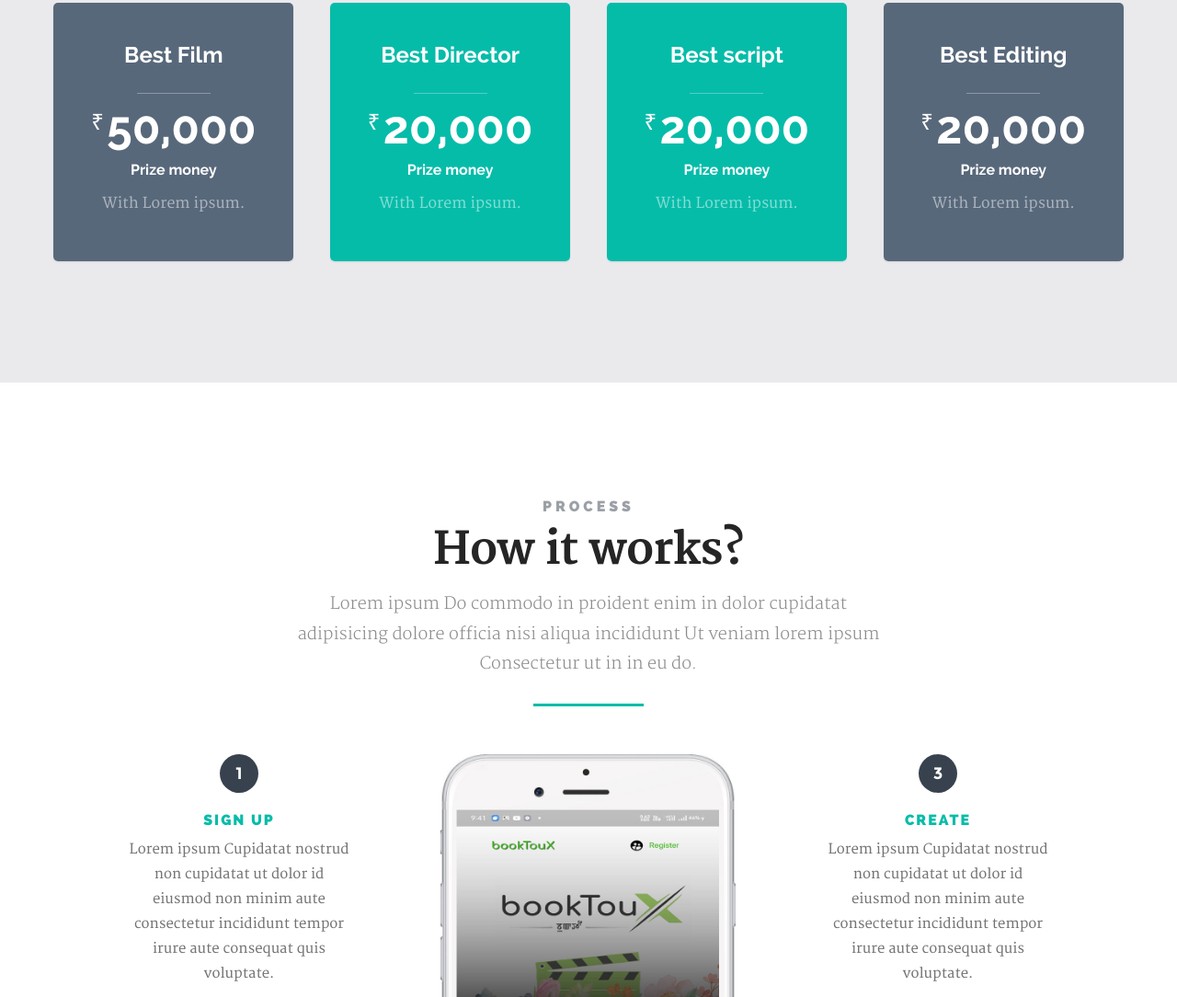
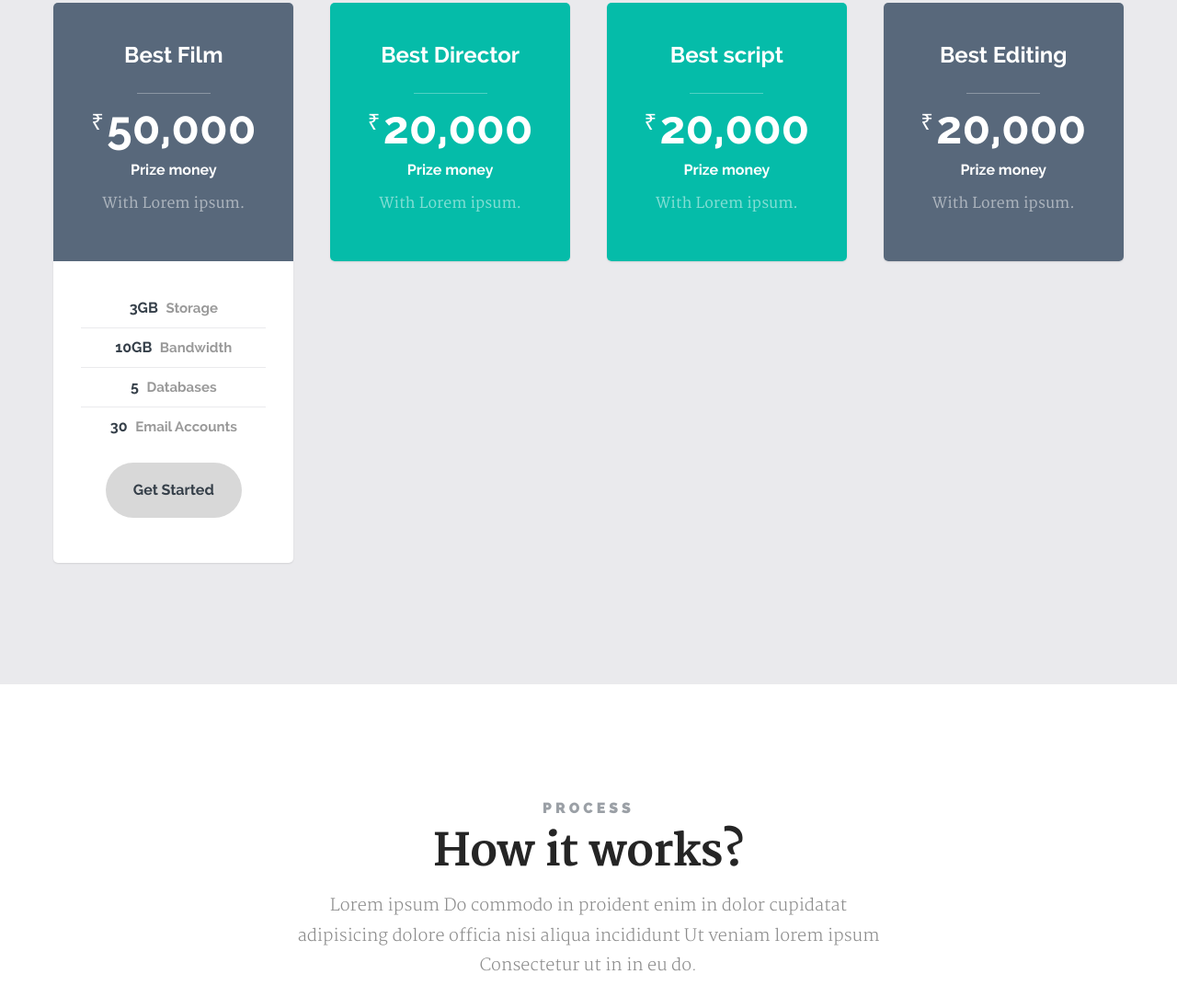
Before and after one commit to lj-D-coder/info_page_template, a plain HTML site: page index.html in a window 1280 px wide. Shown: the part 1215-2299 px from the top of the page at 92% size. Drawn offline with Linux system fonts and the light colour scheme; files whose address does not match are found by name.

Commit message:
adding button

```diff
--- a/index.html
+++ b/index.html
@@ -129,7 +129,7 @@
 
 				 </div>
 
-				<!-- <div class="bottom-part">
+				<div class="bottom-part">
 
 					 <ul class="features">
 					   <li><strong>3GB</strong> Storage</li>
@@ -140,7 +140,7 @@
 
 					<a class="button large" href="">Get Started</a>
 
-				 </div> -->
+				 </div>
 
 			 </div>
 
```
